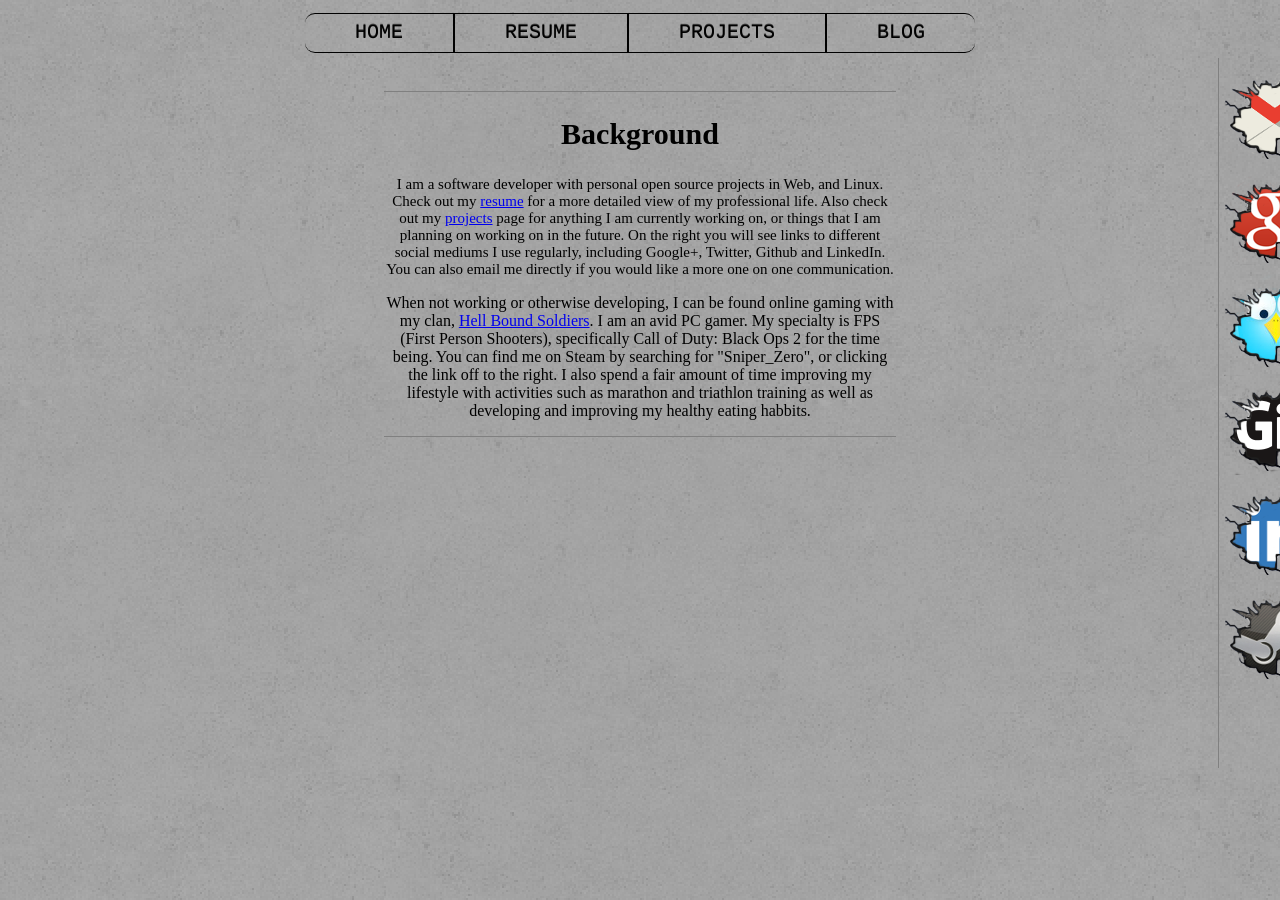
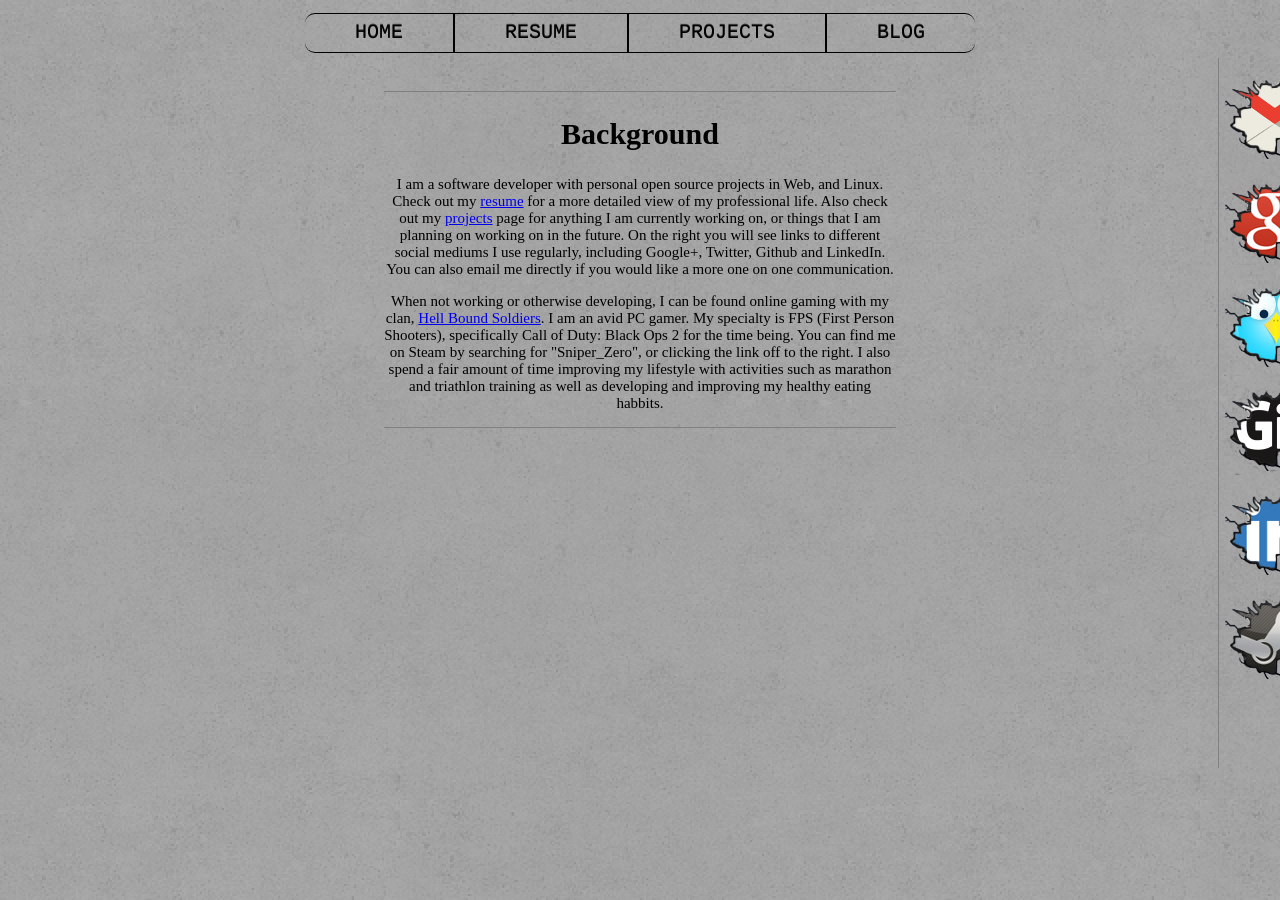
Before and after one commit to mathomastech/mathomastech.github.io, a Jekyll site: the page built from index.html, in a window 1280 px wide. Built offline with Jekyll 4.4.1, drawn with Linux system fonts in a browser that asks for light colours.

Commit message:
default template change.

```diff
--- a/css/StyleSheetMain.css
+++ b/css/StyleSheetMain.css
@@ -110,24 +110,13 @@
 	overflow: auto;
 	text-align: center;
 	margin: 2% 30%;
-
 	background: none;
 	border-top:1px solid gray;
 	border-bottom: 1px solid gray;
+	font-size: 15px;
 
 }
 
-.homeLeft{
-	/* MainBody Specific Formatting  */
-	background: none;
-	border-top:1px solid gray;
-	float:left;
-	height: 500px;
-	margin-left: 10%;
-	margin-top: 1%;
-	padding: 5px;
-	width:  40%;
-}
 
 .homeTitle{
 	font-size: 30px;
```
Also changed, not shown: 9 other files.
